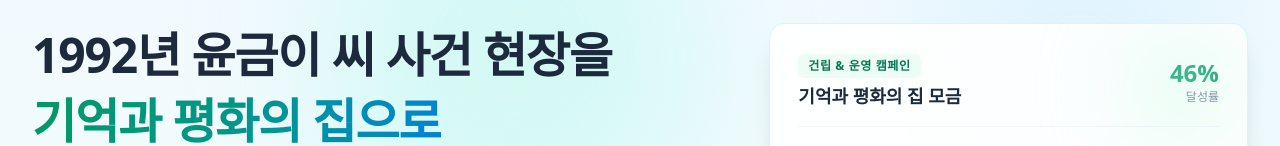
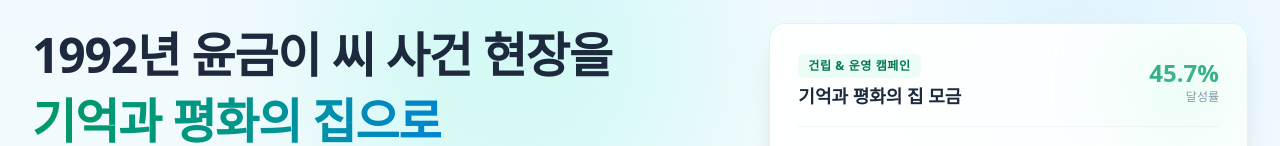
Before and after one commit to turrynoh1978-hub/peaceaction-kr, a React (Vite) app: page / in a window 1280 px wide. Shown: the part 176-322 px from the top of the page. Built offline with nearby package versions, Linux system fonts and the light colour scheme; no server answers; the database is empty.

Commit message:
refactor: remove dynamic campaign stats logic
Remove unused campaign stats state management and Firebase synchronization to simplify the application and use static campaign data.

```diff
--- a/src/App.tsx
+++ b/src/App.tsx
@@ -1,6 +1,6 @@
 import React, { useState, useEffect } from 'react';
-import { NavTab, CardNews, DonorRecord, CampaignStats } from './types';
-import { INITIAL_CARD_NEWS, INITIAL_DONORS, CAMPAIGN_STATS } from './data/initialData';
+import { NavTab, CardNews, DonorRecord } from './types';
+import { INITIAL_CARD_NEWS, INITIAL_DONORS } from './data/initialData';
 import {
   testConnection,
   subscribeNews,
@@ -10,9 +10,7 @@ import {
   subscribeDonors,
   saveDonorToFirestore,
   updateDonorStatusInFirestore,
-  deleteDonorFromFirestore,
-  subscribeCampaignStats,
-  saveCampaignStatsToFirestore
+  deleteDonorFromFirestore
 } from './lib/firebase';
 import { Header } from './components/Header';
 import { Hero } from './components/Hero';
@@ -59,27 +57,6 @@ export default function App() {
     return INITIAL_DONORS;
   });
 
-  // Campaign stats state with Firestore real-time sync
-  const [campaignStats, setCampaignStats] = useState<CampaignStats>(() => {
-    try {
-      const saved = localStorage.getItem('peace_campaign_stats_v1');
-      if (saved) {
-        const parsed: CampaignStats = JSON.parse(saved);
-        return {
-          targetAmount: parsed.targetAmount || CAMPAIGN_STATS.targetAmount,
-          currentAmount: Math.max(parsed.currentAmount || 0, CAMPAIGN_STATS.currentAmount),
-          donorCount: Math.max(parsed.donorCount || 0, CAMPAIGN_STATS.donorCount),
-          daysLeft: parsed.daysLeft ?? CAMPAIGN_STATS.daysLeft,
-          startDate: parsed.startDate || CAMPAIGN_STATS.startDate,
-          endDate: parsed.endDate || CAMPAIGN_STATS.endDate
-        };
-      }
-    } catch (e) {
-      console.error('Failed to load stats from localStorage:', e);
-    }
-    return CAMPAIGN_STATS;
-  });
-
   const [isAdminModalOpen, setIsAdminModalOpen] = useState<boolean>(false);
   const [isDonateModalOpen, setIsDonateModalOpen] = useState<boolean>(false);
 
@@ -111,22 +88,9 @@ export default function App() {
       }
     });
 
-    // Subscribe to Firestore Campaign Stats updates
-    const unsubscribeStats = subscribeCampaignStats((remoteStats) => {
-      if (remoteStats) {
-        setCampaignStats(remoteStats);
-        try {
-          localStorage.setItem('peace_campaign_stats_v1', JSON.stringify(remoteStats));
-        } catch (e) {
-          console.warn('LocalStorage save error:', e);
-        }
-      }
-    });
-
     return () => {
       unsubscribeNews();
       unsubscribeDonors();
-      unsubscribeStats();
     };
   }, []);
 
@@ -147,15 +111,6 @@ export default function App() {
       console.error('Failed to save donors to localStorage:', e);
     }
   }, [donors]);
-
-  // Save campaign stats to localStorage as local backup
-  useEffect(() => {
-    try {
-      localStorage.setItem('peace_campaign_stats_v1', JSON.stringify(campaignStats));
-    } catch (e) {
-      console.error('Failed to save stats to localStorage:', e);
-    }
-  }, [campaignStats]);
 
   const handleLikeNews = (id: string) => {
     const target = newsList.find((n) => n.id === id);
@@ -284,7 +239,6 @@ export default function App() {
             cheerCount={donors.length}
             onDonateClick={handleOpenDonateModal}
             onExploreClick={() => scrollToSection('news')}
-            stats={campaignStats}
           />
 
           {/* 1. 소개 (About) */}
@@ -299,7 +253,6 @@ export default function App() {
             onAddDonor={handleAddDonor}
             isOpenModalDirectly={isDonateModalOpen}
             onCloseModalDirectly={() => setIsDonateModalOpen(false)}
-            stats={campaignStats}
           />
 
           {/* 4. 아카이브 (Archive) */}
--- a/src/components/DonationSection.tsx
+++ b/src/components/DonationSection.tsx
@@ -1,6 +1,6 @@
 import React, { useState } from 'react';
-import { DonationFormState, DonorRecord, CampaignStats } from '../types';
-import { CAMPAIGN_STATS, INITIAL_DONORS } from '../data/initialData';
+import { DonationFormState, DonorRecord } from '../types';
+import { CAMPAIGN_STATS } from '../data/initialData';
 import {
   Heart,
   ShieldCheck,
@@ -29,15 +29,13 @@ interface DonationSectionProps {
   onAddDonor: (newDonor: DonorRecord, amount: number) => void;
   isOpenModalDirectly?: boolean;
   onCloseModalDirectly?: () => void;
-  stats?: CampaignStats;
 }
 
 export const DonationSection: React.FC<DonationSectionProps> = ({
   donors,
   onAddDonor,
   isOpenModalDirectly = false,
-  onCloseModalDirectly,
-  stats
+  onCloseModalDirectly
 }) => {
   const { language, t } = useLanguage();
 
@@ -553,22 +551,15 @@ export const DonationSection: React.FC<DonationSectionProps> = ({
     </form>
   );
 
-  const effectiveStats = stats || CAMPAIGN_STATS;
-  const initialDonorIds = new Set(INITIAL_DONORS.map((d) => d.id));
-  const userAddedDonors = donors.filter((d) => !initialDonorIds.has(d.id));
-  const userAddedTotal = userAddedDonors.reduce((sum, d) => sum + d.amount, 0);
-
-  const displayCurrentAmount = effectiveStats.currentAmount + userAddedTotal;
-  const displayDonorCount = effectiveStats.donorCount + userAddedDonors.length;
+  const displayCurrentAmount = CAMPAIGN_STATS.currentAmount;
+  const displayDonorCount = CAMPAIGN_STATS.donorCount;
+  const targetAmount = CAMPAIGN_STATS.targetAmount;
 
   const filteredDonors = donors.filter(d =>
     d.name.includes(donorSearchTerm) || (d.message && d.message.includes(donorSearchTerm))
   );
 
-  const progressPercent = Math.min(
-    100,
-    Number(((displayCurrentAmount / effectiveStats.targetAmount) * 100).toFixed(1))
-  );
+  const progressPercent = Number(((displayCurrentAmount / targetAmount) * 100).toFixed(1));
 
   return (
     <section id="sponsorship" className="py-20 bg-gradient-to-b from-sky-50/60 via-teal-50/50 to-white relative scroll-mt-20">
@@ -699,7 +690,7 @@ export const DonationSection: React.FC<DonationSectionProps> = ({
                 {t('don.targetAmountLabel', '모금 목표액')}
               </span>
               <div className="text-xl sm:text-2xl font-black mt-1">
-                {effectiveStats.targetAmount.toLocaleString()}{language === 'en' ? ' KRW' : '원'}
+                {targetAmount.toLocaleString()}{language === 'en' ? ' KRW' : '원'}
               </div>
             </div>
 
--- a/src/components/Hero.tsx
+++ b/src/components/Hero.tsx
@@ -3,20 +3,17 @@ import { Heart, ArrowRight, Shield, Users, MessageSquare, Sparkles } from 'lucid
 import { LogoIcon } from './LogoIcon';
 import { VideoSection } from './VideoSection';
 import { CAMPAIGN_STATS } from '../data/initialData';
-import { CampaignStats } from '../types';
 import { useLanguage } from '../context/LanguageContext';
 
 interface HeroProps {
   onDonateClick: () => void;
   onExploreClick: () => void;
   cheerCount?: number;
-  stats?: CampaignStats;
 }
 
-export const Hero: React.FC<HeroProps> = ({ onDonateClick, onExploreClick, cheerCount = 0, stats }) => {
+export const Hero: React.FC<HeroProps> = ({ onDonateClick, onExploreClick, cheerCount = 0 }) => {
   const { language, t } = useLanguage();
-  const effectiveStats = stats || CAMPAIGN_STATS;
-  const percent = Math.round((effectiveStats.currentAmount / effectiveStats.targetAmount) * 100);
+  const percent = Number(((CAMPAIGN_STATS.currentAmount / CAMPAIGN_STATS.targetAmount) * 100).toFixed(1));
 
   return (
     <section id="hero" className="relative pt-28 pb-16 lg:pt-36 lg:pb-24 bg-gradient-to-b from-sky-50/90 via-teal-50/60 to-emerald-50/30 overflow-hidden">
@@ -115,13 +112,13 @@ export const Hero: React.FC<HeroProps> = ({ onDonateClick, onExploreClick, cheer
                   <span>
                     {t('hero.currentAmountLabel', '현재 모금액:')}{' '}
                     <strong className="text-slate-800 font-bold">
-                      {language === 'en' ? `$${Math.round(effectiveStats.currentAmount / 1300).toLocaleString()} (~` : ''}
-                      {effectiveStats.currentAmount.toLocaleString()}원
+                      {language === 'en' ? `$${Math.round(CAMPAIGN_STATS.currentAmount / 1300).toLocaleString()} (~` : ''}
+                      {CAMPAIGN_STATS.currentAmount.toLocaleString()}원
                       {language === 'en' ? ')' : ''}
                     </strong>
                   </span>
                   <span>
-                    {t('hero.targetAmountLabel', '목표액:')} {effectiveStats.targetAmount.toLocaleString()}원
+                    {t('hero.targetAmountLabel', '목표액:')} {CAMPAIGN_STATS.targetAmount.toLocaleString()}원
                   </span>
                 </div>
                 <div className="w-full bg-slate-100 rounded-full h-3.5 overflow-hidden p-0.5 border border-slate-200/60">
@@ -140,7 +137,7 @@ export const Hero: React.FC<HeroProps> = ({ onDonateClick, onExploreClick, cheer
                     <span>{t('hero.donorsLabel', '함께한 시민 기부자')}</span>
                   </div>
                   <div className="text-lg font-bold text-slate-800 mt-0.5">
-                    {effectiveStats.donorCount.toLocaleString()} {t('hero.unitPeople', '명')}
+                    {CAMPAIGN_STATS.donorCount.toLocaleString()} {t('hero.unitPeople', '명')}
                   </div>
                 </div>
 
```
